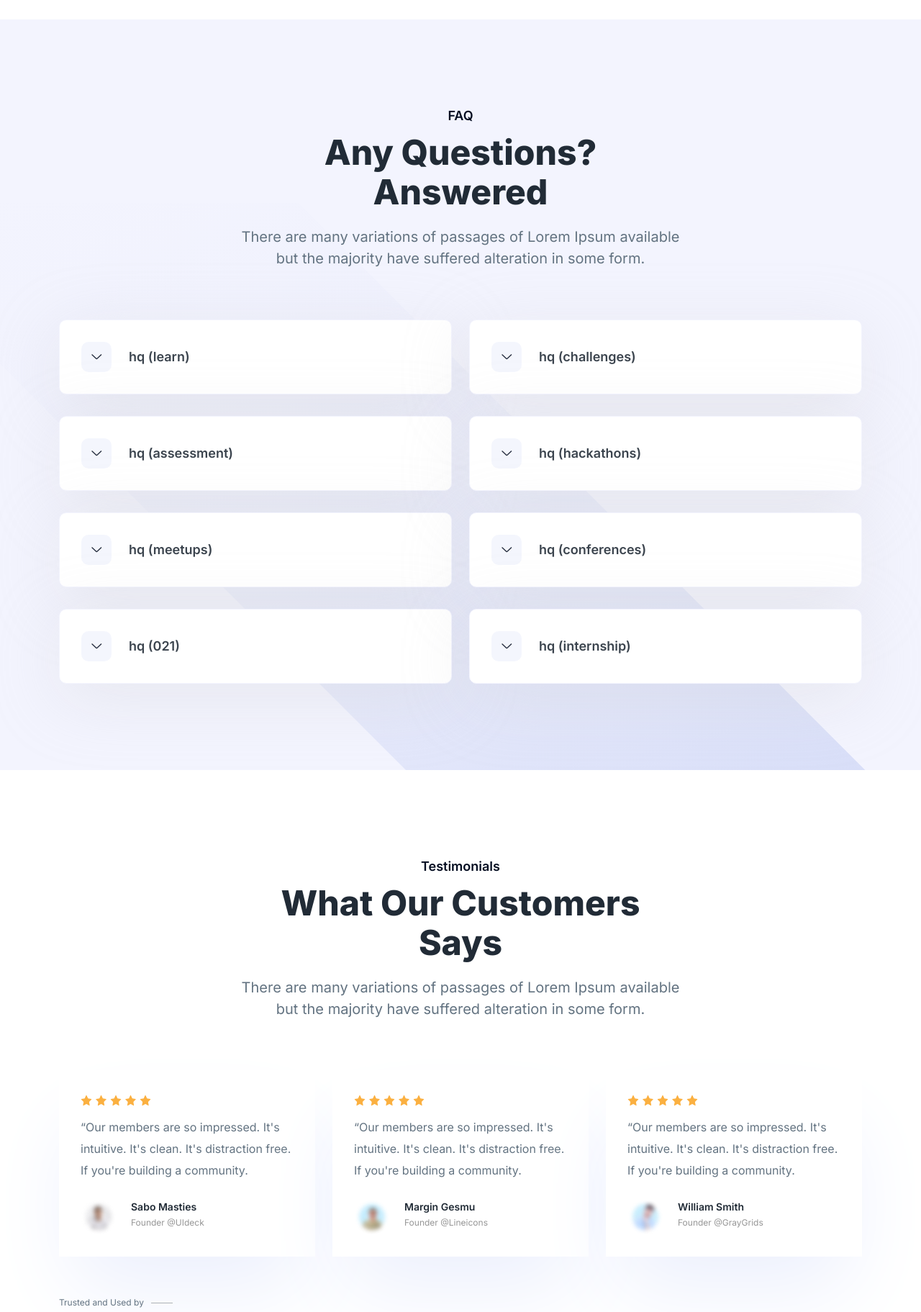
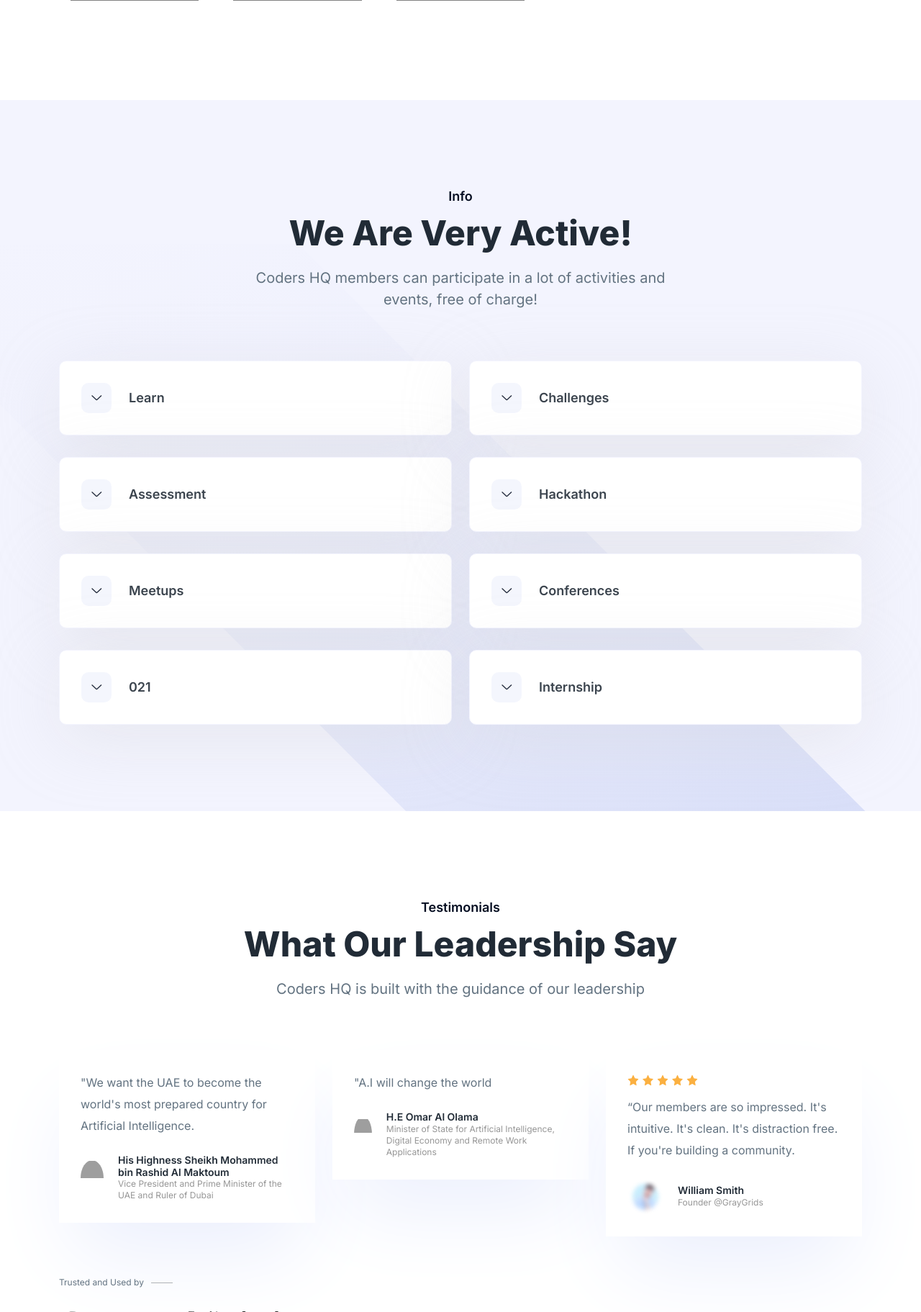
Before and after one commit to ralsuwaidi/chq-landing, a PHP site: page / in a window 1280 px wide. Shown: the part 4212-6035 px from the top of the page at 72% size. Run offline with PHP 8.4, Linux system fonts and the light colour scheme; grey boxes are pictures that could not be loaded.

Commit message:
content update

```diff
--- a/assets/css/ud-styles.css
+++ b/assets/css/ud-styles.css
@@ -534,7 +534,6 @@ p {
 
 /* ===== Hero CSS ===== */
 .ud-hero {
-  background: rgb(4,13,33);
   background: linear-gradient(45deg, rgba(4,13,33,1) 55%, rgba(9,9,121,1) 77%, rgba(100,172,255,1) 100%);
   padding-top: 180px;
 }
@@ -742,6 +741,18 @@ p {
   color: var(--heading-color);
   margin-bottom: 20px;
 }
+
+@media (max-width: 767px) {
+  .ud-section-title h1 {
+    font-weight: 600;
+    font-size: 38px;
+    line-height: 50px;
+    text-transform: capitalize;
+    color: var(--heading-color);
+    margin-bottom: 20px;
+  }
+}
+
 .ud-section-title p {
   font-size: 20px;
   line-height: 30px;
@@ -1217,6 +1228,7 @@ p {
 .ud-single-testimonial .ud-testimonial-info .ud-testimonial-meta p {
   font-size: 12px;
   color: #969696;
+  line-height: 16px;
 }
 
 .ud-brands .ud-title {
--- a/index.html
+++ b/index.html
@@ -280,16 +280,13 @@
               <span class="tag">About Us</span>
               <h1 >A Small Team With A <font class="gradient2" style="font-weight: 800;">Dream </font>To Code </h1>
               <p>
-                The main ‘thrust’ is to focus on educating attendees on how to
-                best protect highly vulnerable business applications with
-                interactive panel discussions and roundtables led by subject
-                matter experts.
+                Coders HQ is built with the love and passion of a really small team of coders. The development started in November of 2020 and changed a lot since then. We started with 10 volunteers
+                which reduced to 5 and these 5 became the founding fathers of the project. We went through different cycles and recreated the code base more than once until we achieved something resembling a stable development.
               </p>
 
               <p>
-                The main ‘thrust’ is to focus on educating attendees on how to
-                best protect highly vulnerable business applications with
-                interactive panel.
+                What kept us going is the soul of Coders HQ. This project aims to literally change the direction of programmers in the UAE by giving them
+                the tools and the ability to showcase themselves without the need of anything but pure raw talent and dedication.
               </p>
               <a href="javascript:void(0)" class="ud-main-btn">Learn More</a>
             </div>
@@ -355,11 +352,10 @@
         <div class="row">
           <div class="col-lg-12">
             <div class="ud-section-title text-center mx-auto">
-              <span>FAQ</span>
-              <h2>Any Questions? Answered</h2>
+              <span>Info</span>
+              <h2>We Are Very Active!</h2>
               <p>
-                There are many variations of passages of Lorem Ipsum available
-                but the majority have suffered alteration in some form.
+                Coders HQ members can participate in a lot of activities and events, free of charge!
               </p>
             </div>
           </div>
@@ -369,92 +365,144 @@
           <div class="col-lg-6">
             <div class="ud-single-faq wow fadeInUp" data-wow-delay=".1s">
               <div class="accordion">
-                <button
-                  class="ud-faq-btn collapsed"
-                  data-bs-toggle="collapse"
-                  data-bs-target="#collapseOne"
-                >
+                <button class="ud-faq-btn collapsed" data-bs-toggle="collapse" data-bs-target="#collapseOne">
                   <span class="icon flex-shrink-0">
                     <i class="lni lni-chevron-down"></i>
                   </span>
-                  <span>hq (learn)</span>
+                  <span> Learn</span>
                 </button>
                 <div id="collapseOne" class="accordion-collapse collapse">
                   <div class="ud-faq-body">
-                    Lorem Ipsum is simply dummy text of the printing and
-                    typesetting industry. Lorem Ipsum has been the industry's
-                    standard dummy text ever since the 1500s, when an unknown
-                    printer took a galley of type and scrambled it to make a
-                    type specimen book.
+                    Coders will be exposed to courses in all coding-related fields such as:
+    <br>
+    <br>
+                    <ul class="list-group list-group-flush">
+                      <li >1. Web Development</li>
+                      <li >2. App Development</li>
+                      <li >3. AI</li>
+                      <li >4. Cloud Computing</li>
+                      <li >5. DevOps</li>
+                      <li >6. Embedded System </li>
+                    </ul>
+                    <br>
+                    All levels are carted :
+                    <br>
+                    <br>
+                    ➞ Begginer
+                    <br>
+                    ➞ Intermediate
+                    <br>
+                    ➞ Expert
+                    <br>
+                    <br>
+                    Individuals will be able to test their selves, through the coders HQ assessment .. Coders HQ partnered
+                    with Codechef to deliver the tests, in a seamless manner.. After attempting the test individuals will be
+                    and based on their result to get a rank .. Depending on your rank you will be able to unlock many perks
+                    that coders HQ offer.
                   </div>
                 </div>
               </div>
             </div>
             <div class="ud-single-faq wow fadeInUp" data-wow-delay=".15s">
               <div class="accordion">
-                <button
-                  class="ud-faq-btn collapsed"
-                  data-bs-toggle="collapse"
-                  data-bs-target="#collapseTwo"
-                >
+                <button class="ud-faq-btn collapsed" data-bs-toggle="collapse" data-bs-target="#collapseTwo">
                   <span class="icon flex-shrink-0">
                     <i class="lni lni-chevron-down"></i>
                   </span>
-                  <span>hq (assessment)</span>
+                  <span>Assessment</span>
                 </button>
                 <div id="collapseTwo" class="accordion-collapse collapse">
                   <div class="ud-faq-body">
-                    Lorem Ipsum is simply dummy text of the printing and
-                    typesetting industry. Lorem Ipsum has been the industry's
-                    standard dummy text ever since the 1500s, when an unknown
-                    printer took a galley of type and scrambled it to make a
-                    type specimen book.
+                    Individuals will be able to test their selves, through the coders HQ assessment .. Coders HQ partnered
+                    with Codechef to deliver the tests, in a seamless manner.. After attempting the test individuals will be
+                    and based on their result to get a rank .. Depending on your rank you will be able to unlock many perks
+                    that coders HQ offer.
+                    <br>
+                    <br>
+                    There are 6 main ranks in coders HQ:
+                    <br>
+                    <br>
+                    <ol>
+                      <li>1. Novice</li>
+                      <li>2. Dexterous</li>
+                      <li>3. Maestro</li>
+                      <li>4. Master</li>
+                      <li>5. Grandmaster</li>
+                      <li>6. Top 50</li>
+                    </ol>
                   </div>
                 </div>
               </div>
             </div>
             <div class="ud-single-faq wow fadeInUp" data-wow-delay=".2s">
               <div class="accordion">
-                <button
-                  class="ud-faq-btn collapsed"
-                  data-bs-toggle="collapse"
-                  data-bs-target="#collapseThree"
-                >
+                <button class="ud-faq-btn collapsed" data-bs-toggle="collapse" data-bs-target="#collapseThree">
                   <span class="icon flex-shrink-0">
                     <i class="lni lni-chevron-down"></i>
                   </span>
-                  <span>hq (meetups)</span>
+                  <span>Meetups</span>
                 </button>
                 <div id="collapseThree" class="accordion-collapse collapse">
                   <div class="ud-faq-body">
-                    Lorem Ipsum is simply dummy text of the printing and
-                    typesetting industry. Lorem Ipsum has been the industry's
-                    standard dummy text ever since the 1500s, when an unknown
-                    printer took a galley of type and scrambled it to make a
-                    type specimen book.
+                    A coder is a part of a bigger cause .. coders play a huge role in formulating how the global economy
+                    will be shaped. The power of coders can be unleashed, when a community is created. When a community act
+                    as a talent incubator to the talent.
+                    <br>
+                    <br>
+                    <ol>
+                      <li><i class="lni lni-minus"></i> Data science community</li>
+                      <li><i class="lni lni-minus"></i> Web development community</li>
+                      <li><i class="lni lni-minus"></i> Linux community</li>
+                      <li><i class="lni lni-minus"></i> Open-source community</li>
+                      <li><i class="lni lni-minus"></i> Ethical hacking community</li>
+                      <li><i class="lni lni-minus"></i> App development community</li>
+                      <li><i class="lni lni-minus"></i> DevOps community</li>
+                      <li><i class="lni lni-minus"></i> EK Koders (Emirates airline community)</li>
+                    </ol>
+                    <br>
+                    <br>
+                    Meetups will include activities such as:
+                    <br>
+                    <br>
+                    <ol>
+                      <li>1. Round table discussions around various topics.</li>
+                      <li>2. Debates related to the coding field</li>
+                      <li>3. Programming sessions with other peers</li>
+                      <li>4. Working on different projects collaboratively</li>
+                    </ol>
                   </div>
                 </div>
               </div>
             </div>
             <div class="ud-single-faq wow fadeInUp" data-wow-delay=".2s">
               <div class="accordion">
-                <button
-                  class="ud-faq-btn collapsed"
-                  data-bs-toggle="collapse"
-                  data-bs-target="#collapseSeven"
-                >
+                <button class="ud-faq-btn collapsed" data-bs-toggle="collapse" data-bs-target="#collapseSeven">
                   <span class="icon flex-shrink-0">
                     <i class="lni lni-chevron-down"></i>
                   </span>
-                  <span>hq (021)</span>
+                  <span>021</span>
                 </button>
                 <div id="collapseSeven" class="accordion-collapse collapse">
                   <div class="ud-faq-body">
-                    Lorem Ipsum is simply dummy text of the printing and
-                    typesetting industry. Lorem Ipsum has been the industry's
-                    standard dummy text ever since the 1500s, when an unknown
-                    printer took a galley of type and scrambled it to make a
-                    type specimen book.
+                    Lastly, The final project of coder (HQ) – includes combining most of the initiatives together in 1
+                    initiative.
+                    <br>
+                    <br>
+                    This initiative is called: <b>021</b>
+                    <br>
+                    <br>
+                    <b>021</b> is a program that takes the whole process form ideation to commercialization. This happens through
+                    incubating 6-8 individuals, who are recent graduates, an take them through the whole process from
+                    ideating the idea à developing the idea into a project à commercializing the product itself. This
+                    program will have an immense impact building the mentality of individuals, by taking them through the
+                    whole business cycle and support them with resources to enable them to reach to the program goal.
+                    <br>
+                    <br>
+                    The program will help individuals, through enabling them to grow their hard skills and their soft skills
+                    together.
+                    <br>
+                    <br>
+                    This program is limited for Emirati individuals – and requires an investment from a corporation.
                   </div>
                 </div>
               </div>
@@ -463,92 +511,94 @@
           <div class="col-lg-6">
             <div class="ud-single-faq wow fadeInUp" data-wow-delay=".1s">
               <div class="accordion">
-                <button
-                  class="ud-faq-btn collapsed"
-                  data-bs-toggle="collapse"
-                  data-bs-target="#collapseFour"
-                >
+                <button class="ud-faq-btn collapsed" data-bs-toggle="collapse" data-bs-target="#collapseFour">
                   <span class="icon flex-shrink-0">
                     <i class="lni lni-chevron-down"></i>
                   </span>
-                  <span>hq (challenges)</span>
+                  <span>Challenges</span>
                 </button>
                 <div id="collapseFour" class="accordion-collapse collapse">
                   <div class="ud-faq-body">
-                    Lorem Ipsum is simply dummy text of the printing and
-                    typesetting industry. Lorem Ipsum has been the industry's
-                    standard dummy text ever since the 1500s, when an unknown
-                    printer took a galley of type and scrambled it to make a
-                    type specimen book.
+                    HQ Challenges, is where coders showcase their ability to solve business-related challenges .. Challenges
+                    are typically conducted in a timeline of 2-3 months depending on the challenge nature.
+                    <br>
+                    <br>
+                    These challenges play a big role in demonstrating an individual ability to solve real life challenges.
+                    <br>
+                    <br>
+                    All challenges come with prizes, depending on the challenge itself.
                   </div>
                 </div>
               </div>
             </div>
             <div class="ud-single-faq wow fadeInUp" data-wow-delay=".15s">
               <div class="accordion">
-                <button
-                  class="ud-faq-btn collapsed"
-                  data-bs-toggle="collapse"
-                  data-bs-target="#collapseFive"
-                >
+                <button class="ud-faq-btn collapsed" data-bs-toggle="collapse" data-bs-target="#collapseFive">
                   <span class="icon flex-shrink-0">
                     <i class="lni lni-chevron-down"></i>
                   </span>
-                  <span>hq (hackathons)</span>
+                  <span>Hackathon</span>
                 </button>
                 <div id="collapseFive" class="accordion-collapse collapse">
                   <div class="ud-faq-body">
-                    Lorem Ipsum is simply dummy text of the printing and
-                    typesetting industry. Lorem Ipsum has been the industry's
-                    standard dummy text ever since the 1500s, when an unknown
-                    printer took a galley of type and scrambled it to make a
-                    type specimen book.
+                    Hackathons are similar to challenges, the main difference is the timeframe compared to a challenge. A
+                    hackathon timeframe is between 24-72 hours, depending on the task that is wanted to be solved. The main
+                    aim of a hackathon is to solve a problem that a corporation faces.
+                    <br>
+                    <br>
+                    <ol>
+                      <li>Participate in a hackathon</li>
+                      <li>Win prizes</li>
+                      <li>Meet amazing individuals in your field</li>
+                    </ol>
                   </div>
                 </div>
               </div>
             </div>
             <div class="ud-single-faq wow fadeInUp" data-wow-delay=".2s">
               <div class="accordion">
-                <button
-                  class="ud-faq-btn collapsed"
-                  data-bs-toggle="collapse"
-                  data-bs-target="#collapseSix"
-                >
+                <button class="ud-faq-btn collapsed" data-bs-toggle="collapse" data-bs-target="#collapseSix">
                   <span class="icon flex-shrink-0">
                     <i class="lni lni-chevron-down"></i>
                   </span>
-                  <span>hq (conferences)</span>
+                  <span>Conferences</span>
                 </button>
                 <div id="collapseSix" class="accordion-collapse collapse">
                   <div class="ud-faq-body">
-                    Lorem Ipsum is simply dummy text of the printing and
-                    typesetting industry. Lorem Ipsum has been the industry's
-                    standard dummy text ever since the 1500s, when an unknown
-                    printer took a galley of type and scrambled it to make a
-                    type specimen book.
+                    PyCon MEA is coming to the UAE .. Stay looped to receive excting events that coders HQ will be
+                    conducting PyCon MEA 2022.
                   </div>
                 </div>
               </div>
             </div>
             <div class="ud-single-faq wow fadeInUp" data-wow-delay=".2s">
               <div class="accordion">
-                <button
-                  class="ud-faq-btn collapsed"
-                  data-bs-toggle="collapse"
-                  data-bs-target="#collapseSix"
-                >
+                <button class="ud-faq-btn collapsed" data-bs-toggle="collapse" data-bs-target="#collapseEight">
                   <span class="icon flex-shrink-0">
                     <i class="lni lni-chevron-down"></i>
                   </span>
-                  <span>hq (internship)</span>
+                  <span>Internship</span>
                 </button>
-                <div id="collapseSix" class="accordion-collapse collapse">
+                <div id="collapseEight" class="accordion-collapse collapse">
                   <div class="ud-faq-body">
-                    Lorem Ipsum is simply dummy text of the printing and
-                    typesetting industry. Lorem Ipsum has been the industry's
-                    standard dummy text ever since the 1500s, when an unknown
-                    printer took a galley of type and scrambled it to make a
-                    type specimen book.
+                    Emerging talents to be the talent the disrupt industries. In the coding field, coding talent needs to be
+                    nurtured and fostered from the beginning.
+                    <br>
+                    <br>
+                    This is why coders HQ launches : (HQ) internships.
+                    <br>
+                    <br>
+
+                    This internship program is designed for fresh university undergraduates and is offered by companies and
+                    corporations that are considered pioneers in their fields. Members in Coders (HQ) will be able to
+                    participate in an internship, via registering and applying through the coders HQ platform.
+                    <br>
+                    <br>
+
+                    Entities will have access to some of the best-skilled students in the technical field, selecting interns
+                    based on their skills through a wide variety of options. Corporations on the other hand will be able to
+                    choose the talents they demand, additionally to that distribute what they are specifically looking for
+                    in talents.
                   </div>
                 </div>
               </div>
@@ -566,10 +616,9 @@
           <div class="col-lg-12">
             <div class="ud-section-title mx-auto text-center">
               <span>Testimonials</span>
-              <h2>What our Customers Says</h2>
+              <h2>What our Leadership Say</h2>
               <p>
-                There are many variations of passages of Lorem Ipsum available
-                but the majority have suffered alteration in some form.
+                Coders HQ is built with the guidance of our leadership
               </p>
             </div>
           </div>
@@ -581,29 +630,21 @@
               class="ud-single-testimonial wow fadeInUp"
               data-wow-delay=".1s"
             >
-              <div class="ud-testimonial-ratings">
-                <i class="lni lni-star-filled"></i>
-                <i class="lni lni-star-filled"></i>
-                <i class="lni lni-star-filled"></i>
-                <i class="lni lni-star-filled"></i>
-                <i class="lni lni-star-filled"></i>
-              </div>
               <div class="ud-testimonial-content">
                 <p>
-                  “Our members are so impressed. It's intuitive. It's clean.
-                  It's distraction free. If you're building a community.
+                  "We want the UAE to become the world's most prepared country for Artificial Intelligence.
                 </p>
               </div>
               <div class="ud-testimonial-info">
                 <div class="ud-testimonial-image">
                   <img
-                    src="assets/images/testimonials/author-01.png"
+                    src="https://www.mbru.ac.ae/wp-content/uploads/2019/03/HHSheikhMohammedUAEPrimeMinisterPix-370x370.jpg"
                     alt="author"
                   />
                 </div>
                 <div class="ud-testimonial-meta">
-                  <h4>Sabo Masties</h4>
-                  <p>Founder @UIdeck</p>
+                  <h4>His Highness Sheikh Mohammed bin Rashid Al Maktoum</h4>
+                  <p>Vice President and Prime Minister of the UAE and Ruler of Dubai</p>
                 </div>
               </div>
             </div>
@@ -613,29 +654,21 @@
               class="ud-single-testimonial wow fadeInUp"
               data-wow-delay=".15s"
             >
-              <div class="ud-testimonial-ratings">
-                <i class="lni lni-star-filled"></i>
-                <i class="lni lni-star-filled"></i>
-                <i class="lni lni-star-filled"></i>
-                <i class="lni lni-star-filled"></i>
-                <i class="lni lni-star-filled"></i>
-              </div>
               <div class="ud-testimonial-content">
                 <p>
-                  “Our members are so impressed. It's intuitive. It's clean.
-                  It's distraction free. If you're building a community.
+                  "A.I will change the world
                 </p>
               </div>
               <div class="ud-testimonial-info">
                 <div class="ud-testimonial-image">
                   <img
-                    src="assets/images/testimonials/author-02.png"
+                    src="https://ai.gov.ae/wp-content/uploads/2021/08/HIS-EXCELLENCY-OMAR-BIN-SULTAN-AL-OLAMA.png"
                     alt="author"
                   />
                 </div>
                 <div class="ud-testimonial-meta">
-                  <h4>Margin Gesmu</h4>
-                  <p>Founder @Lineicons</p>
+                  <h4>H.E Omar Al Olama</h4>
+                  <p>Minister of State for Artificial Intelligence, Digital Economy and Remote Work Applications</p>
                 </div>
               </div>
             </div>
```
